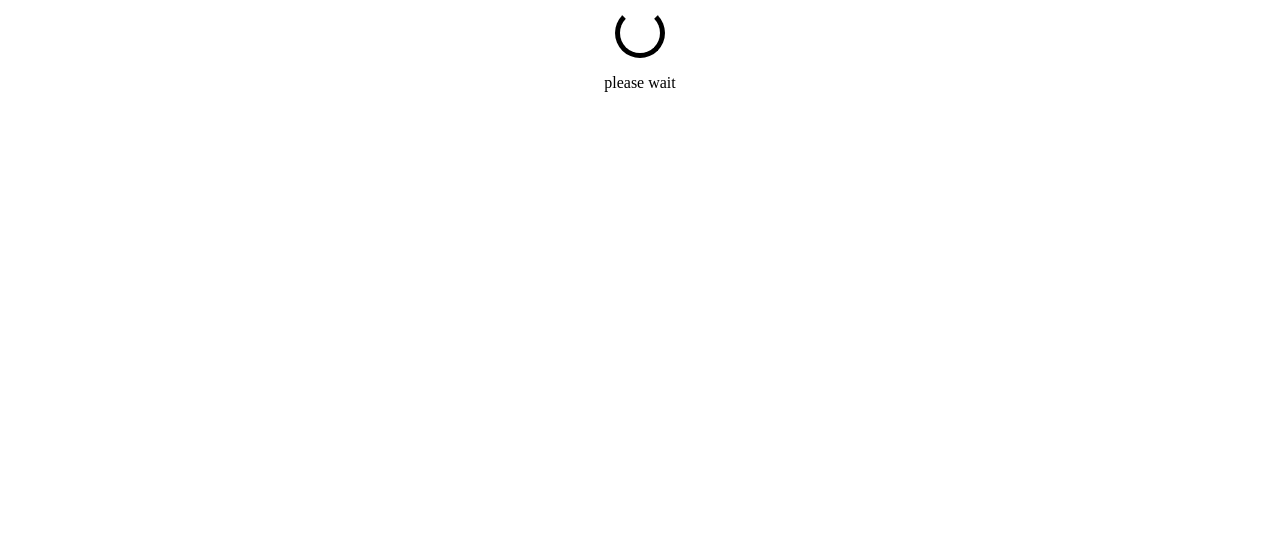
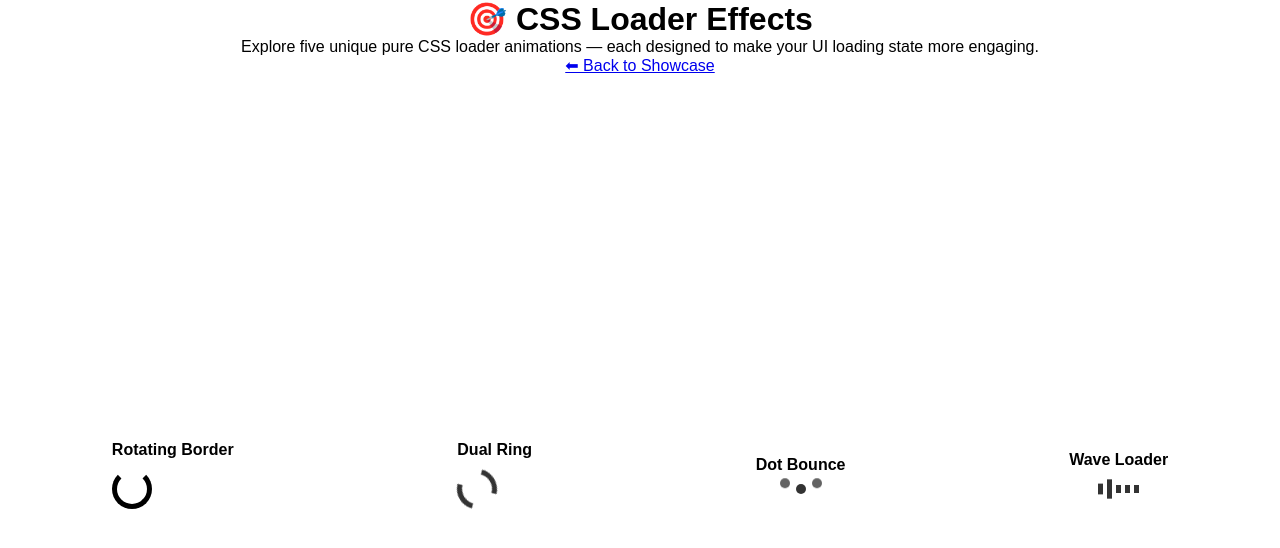
Before and after one commit to mazhar-88/css-projects, a plain HTML site: page projects/loader-spinner/index.html in a window 1280 px wide. Drawn offline with Linux system fonts and the light colour scheme.

```diff
--- a/projects/loader-spinner/index.html
+++ b/projects/loader-spinner/index.html
@@ -1,16 +1,43 @@
 <!DOCTYPE html>
-<html>
-
+<html lang="en">
 <head>
     <meta charset="UTF-8" />
+    <title>CSS Loader Showcase</title>
     <link rel="stylesheet" href="style.css">
 </head>
+<body>
+    <h1>🎯 CSS Loader Effects</h1>
+    <p>Explore five unique pure CSS loader animations — each designed to make your UI loading state more engaging.</p>
+    <a href="../../index.html" class="back-link">⬅ Back to Showcase</a>
 
-<body>
-    <div style="display: flex; flex-direction: column; justify-content: center;align-items: center;">
-        <div class="spinning-ball"></div>
-        <p>please wait</p>
-    </div>
+    <section class="container">
+        <!-- Loader 1 -->
+        <div class="loader-card">
+            <p>Rotating Border</p>
+            <div class="loader rotating-border"></div>
+        </div>
 
+        <!-- Loader 2 -->
+        <div class="loader-card">
+            <p>Dual Ring</p>
+            <div class="loader dual-ring"></div>
+        </div>
+
+        <!-- Loader 3 -->
+        <div class="loader-card">
+            <p>Dot Bounce</p>
+            <div class="loader dot-bounce">
+                <span></span><span></span><span></span>
+            </div>
+        </div>
+
+        <!-- Loader 4 -->
+        <div class="loader-card">
+            <p>Wave Loader</p>
+            <div class="loader wave-loader">
+                <span></span><span></span><span></span><span></span><span></span>
+            </div>
+        </div>
+    </section>
 </body>
 </html>
--- a/projects/loader-spinner/style.css
+++ b/projects/loader-spinner/style.css
@@ -1,8 +1,108 @@
-.spinning-ball {
+* {
+    margin: 0;
+    padding: 0;
+    box-sizing: border-box;
+}
+
+body {
+    font-family: Arial, sans-serif;
+    text-align: center;
+}
+
+.container {
+    display: flex;
+    flex-wrap: wrap;
+    /* gap: 20px; */
+    justify-content: space-around;
+    align-items: center;
+    height: 100vh;
+}
+
+/* .loader-card {
+    background: #f9f9f9;
+    padding: 15px;
+    border-radius: 8px;
+    width: 180px;
+    box-shadow: 0 2px 6px rgba(0,0,0,0.1);
+} */
+
+.loader-card p {
+    margin-bottom: 10px;
+    font-weight: bold;
+}
+
+/* Loader base */
+.loader {
+    display: flex;
+    justify-content: center;
+    align-items: center;
+}
+
+/* 1. Rotating Border */
+.rotating-border {
     height: 40px;
     width: 40px;
     border-radius: 50%;
     border: 5px solid black;
     border-top: 5px solid transparent;
-    animation: loader 1s linear infinite;
+    animation: spin 1s linear infinite;
 }
+
+/* 2. Dual Ring */
+.dual-ring {
+    height: 40px;
+    width: 40px;
+    border: 5px solid transparent;
+    border-top: 5px solid #333;
+    border-bottom: 5px solid #333;
+    border-radius: 50%;
+    animation: spin 1.2s linear infinite;
+}
+
+/* 3. Dot Bounce */
+.dot-bounce span {
+    display: block;
+    width: 10px;
+    height: 10px;
+    background: #333;
+    border-radius: 50%;
+    margin: 0 3px;
+    animation: bounce 0.6s infinite alternate;
+}
+.dot-bounce span:nth-child(2) {
+    animation-delay: 0.2s;
+}
+.dot-bounce span:nth-child(3) {
+    animation-delay: 0.4s;
+}
+
+/* 4. Wave Loader */
+.wave-loader span {
+    display: block;
+    width: 5px;
+    height: 20px;
+    background: #333;
+    margin: 0 2px;
+    animation: wave 0.6s infinite ease-in-out;
+}
+.wave-loader span:nth-child(2) { animation-delay: 0.1s; }
+.wave-loader span:nth-child(3) { animation-delay: 0.2s; }
+.wave-loader span:nth-child(4) { animation-delay: 0.3s; }
+.wave-loader span:nth-child(5) { animation-delay: 0.4s; }
+
+
+
+/* Animations */
+@keyframes spin {
+    0% { transform: rotate(0deg); }
+    100% { transform: rotate(360deg); }
+}
+
+@keyframes bounce {
+    to { transform: translateY(-10px); opacity: 0.6; }
+}
+
+@keyframes wave {
+    0%, 40%, 100% { transform: scaleY(0.4); }
+    20% { transform: scaleY(1); }
+}
```
Also changed, not shown: index.html (+68 -12 lines), projects/bouncing-ball/index.html (deleted, +0 -18 lines), projects/bouncing-ball/style.css (deleted, +0 -27 lines), projects/button-hover/index.html (+3 -0 lines), projects/image-zoom/index.html (deleted, +0 -16 lines), projects/image-zoom/style.css (deleted, +0 -16 lines), style.css (+69 -0 lines), notes.txt (deleted), 3 other files.
